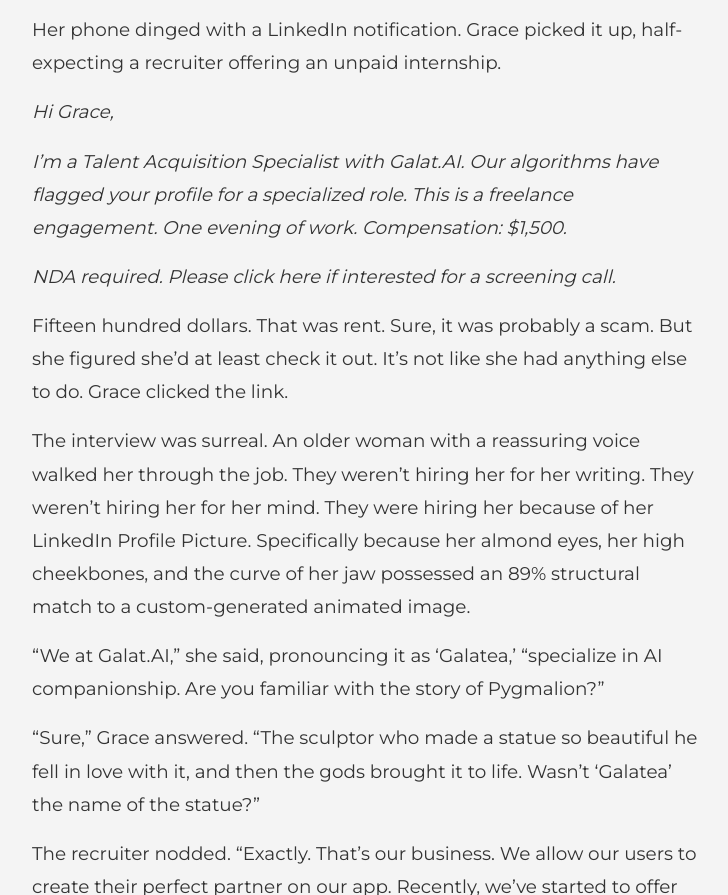
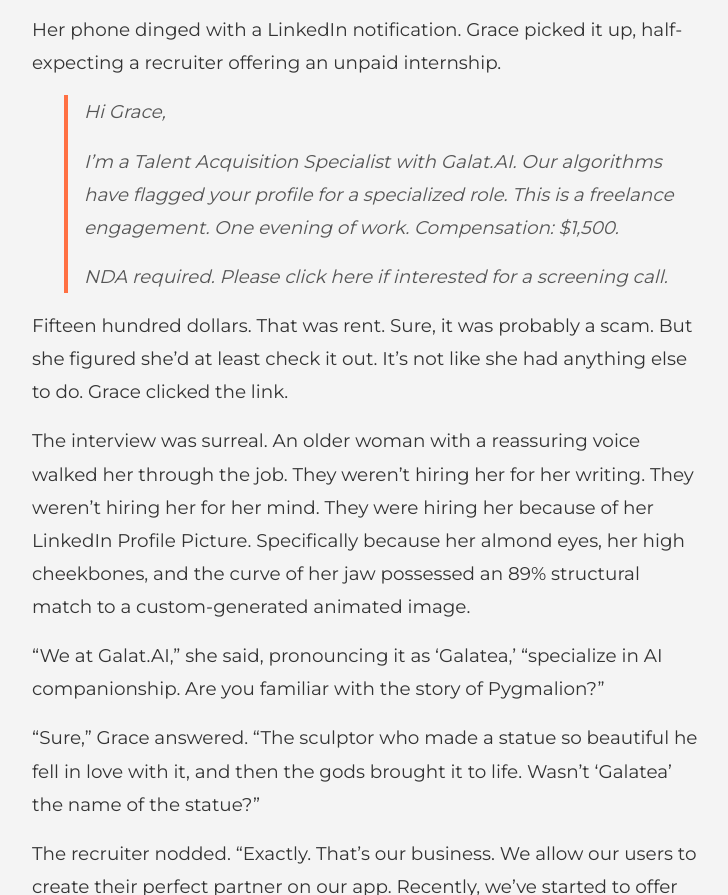
Before and after one commit to savage-peach/savage-peach.github.io, a plain HTML site: page stories/ai-girlfriend/1-day-1.html in a window 1280 px wide. Shown: the part 917-1812 px from the top of the page, without its empty margins (274-1002 px from the left). Drawn offline with nearby package versions, Linux system fonts and the light colour scheme.

Commit message:
Fixed a blockquote issue in AI Girlfriend

```diff
--- a/css/story.css
+++ b/css/story.css
@@ -15,6 +15,14 @@
 }
 
 .story-content p {
+    margin-bottom: var(--spacing-md);
+}
+
+.story-content blockquote {
+    margin-left: var(--spacing-lg);
+    border-left: 4px solid var(--accent-peach);
+    padding-left: var(--spacing-md);
+    color: var(--text-secondary);
     margin-bottom: var(--spacing-md);
 }
 
--- a/stories/ai-girlfriend/1-day-1.html
+++ b/stories/ai-girlfriend/1-day-1.html
@@ -30,9 +30,11 @@
 <p>Grace Mei-Lai Ng closed her laptop with a little more force than necessary and stared at the walls of her small Queens apartment. She was twenty-five years old, held a degree from Columbia, and yet she was currently less employable than someone straight out of high school.</p>
 <p>She rubbed her temples, thinking of her recent phone call with her Mom. Her parents were second-generation Chinese-Americans who were always reminding Grace that they’d worked their fingers to the bone so she could study the “Arts.” Her Mom, especially, had been pestering her to get a job, acting like Grace was just lazy. They thought she just needed to work harder. They didn’t get that the industry she trained for—copywriting, editing, creative direction—had been cannibalized by Large Language Models in the span of eighteen months.</p>
 <p>Her phone dinged with a LinkedIn notification. Grace picked it up, half-expecting a recruiter offering an unpaid internship. </p>
+<blockquote>
 <p><em>Hi Grace,</em></p>
 <p><em>I’m a Talent Acquisition Specialist with Galat.AI. Our algorithms have flagged your profile for a specialized role. This is a freelance engagement. One evening of work. Compensation: $1,500.</em></p>
 <p><em>NDA required. Please click here if interested for a screening call.</em></p>
+</blockquote>
 <p>Fifteen hundred dollars. That was rent. Sure, it was probably a scam. But she figured she’d at least check it out. It’s not like she had anything else to do. Grace clicked the link.</p>
 <p>The interview was surreal. An older woman with a reassuring voice walked her through the job. They weren’t hiring her for her writing. They weren’t hiring her for her mind. They were hiring her because of her LinkedIn Profile Picture. Specifically because her almond eyes, her high cheekbones, and the curve of her jaw possessed an 89% structural match to a custom-generated animated image. </p>
 <p>“We at Galat.AI,” she said, pronouncing it as ‘Galatea,’ “specialize in AI companionship. Are you familiar with the story of Pygmalion?”</p>
```
Also changed, not shown: 1 other file.
